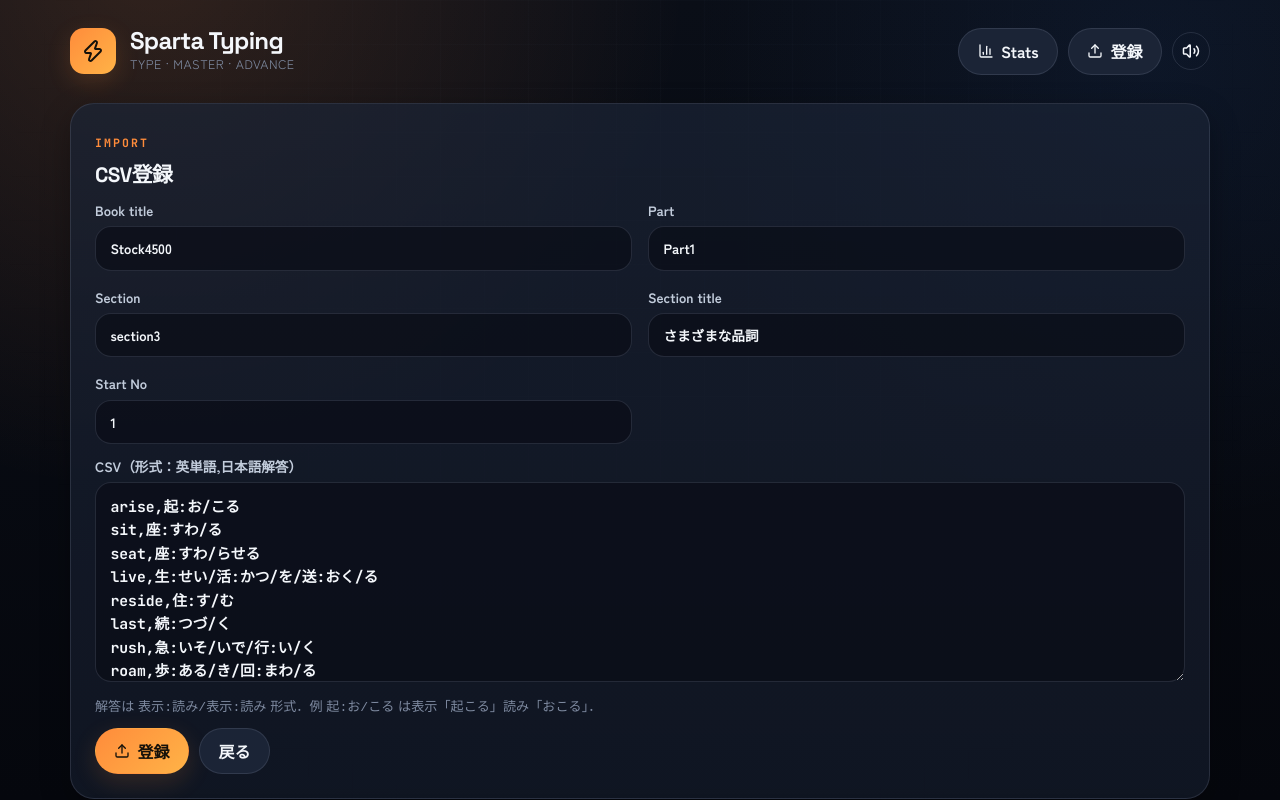
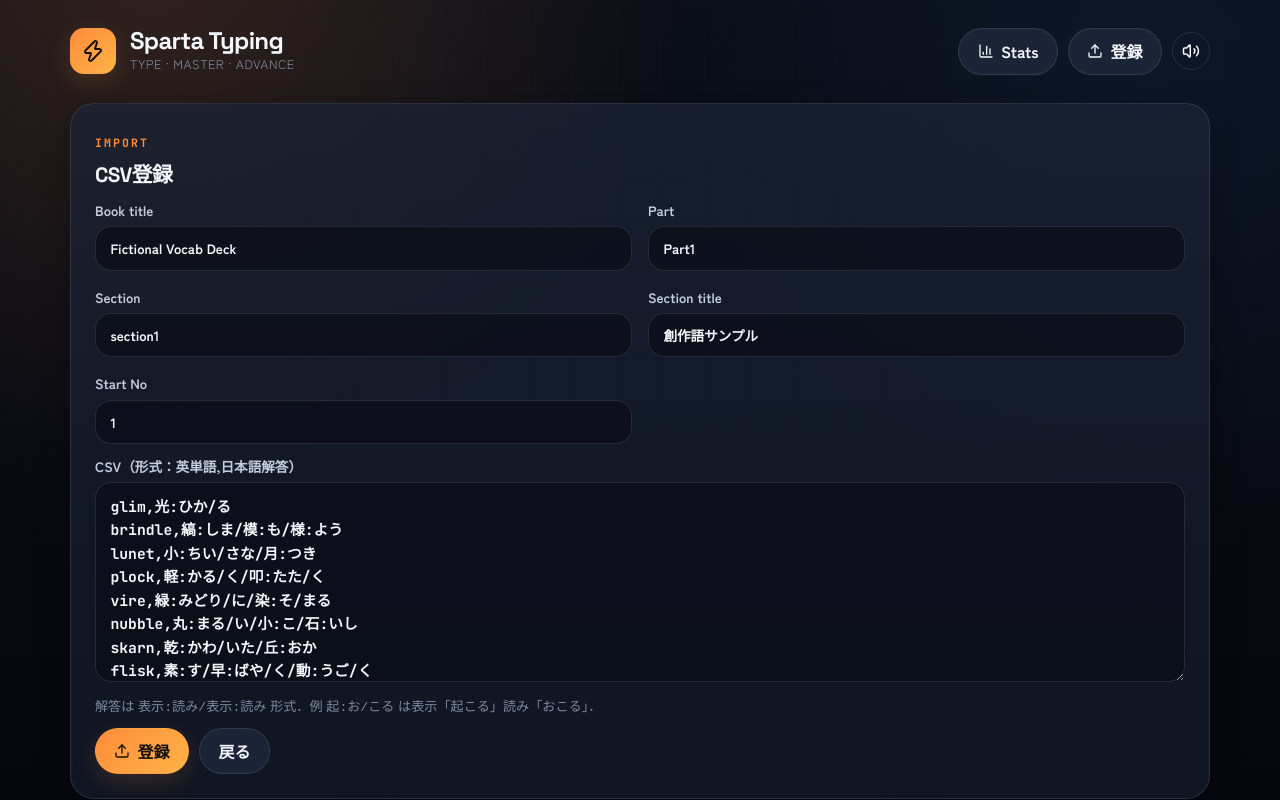
Before and after one commit to uzuchan/Sparta-Typing.github.io, a React (Vite) app: page / in a window 1280 px wide. Both pictures are taken after a click on the button "単語帳を登録". Shown: the top 800 px of the page. Built offline with nearby package versions, Linux system fonts and the light colour scheme.

Commit message:
Replace sample vocabulary with fictional data

```diff
--- a/src/pages/HomePage.tsx
+++ b/src/pages/HomePage.tsx
@@ -31,7 +31,7 @@ export function HomePage() {
         <div className="card empty">
           <BookOpen size={32} />
           <h3>まだ単語帳がありません</h3>
-          <p>CSVからStock4500などの単語帳を登録して始めましょう．</p>
+          <p>CSVからオリジナルの単語帳を登録して始めましょう．</p>
           <button className="primary" onClick={() => navigate({ name: "import" })}>
             <Upload size={16} /> はじめる
           </button>
--- a/src/pages/ImportPage.tsx
+++ b/src/pages/ImportPage.tsx
@@ -9,26 +9,26 @@ import { navigate } from "../app/routes";
 import { Upload } from "../ui/icons";
 import type { Book, Unit, WordItem } from "../types";
 
-const SAMPLE_CSV = `arise,起:お/こる
-sit,座:すわ/る
-seat,座:すわ/らせる
-live,生:せい/活:かつ/を/送:おく/る
-reside,住:す/む
-last,続:つづ/く
-rush,急:いそ/いで/行:い/く
-roam,歩:ある/き/回:まわ/る
-proceed,進:すす/む
-drift,漂:ただよ/う
-emerge,現:あらわ/れる
-disappear,姿:すがた/を/消:け/す`;
+const SAMPLE_CSV = `glim,光:ひか/る
+brindle,縞:しま/模:も/様:よう
+lunet,小:ちい/さな/月:つき
+plock,軽:かる/く/叩:たた/く
+vire,緑:みどり/に/染:そ/まる
+nubble,丸:まる/い/小:こ/石:いし
+skarn,乾:かわ/いた/丘:おか
+flisk,素:す/早:ばや/く/動:うご/く
+drindle,細:ほそ/く/流:なが/れる
+orl,輪:わ/に/する
+mevra,静:しず/かな/風:かぜ
+tolm,遠:とお/く/響:ひび/く`;
 
 export function ImportPage() {
   const refreshBooks = useLibraryStore((s) => s.refreshBooks);
 
-  const [bookTitle, setBookTitle] = useState("Stock4500");
+  const [bookTitle, setBookTitle] = useState("Fictional Vocab Deck");
   const [part, setPart] = useState("Part1");
-  const [section, setSection] = useState("section3");
-  const [sectionTitle, setSectionTitle] = useState("さまざまな品詞");
+  const [section, setSection] = useState("section1");
+  const [sectionTitle, setSectionTitle] = useState("創作語サンプル");
   const [startNo, setStartNo] = useState(1);
   const [csv, setCsv] = useState(SAMPLE_CSV);
   const [error, setError] = useState<string | null>(null);
```
Also changed, not shown: 1 other file (tests, documents, lock files or other folders).
